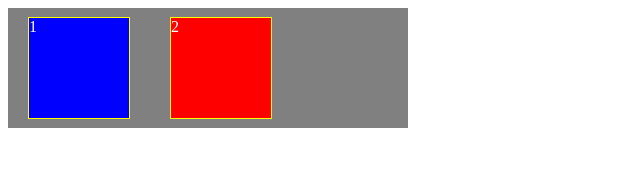
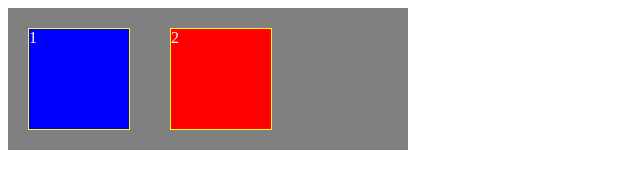
Before and after one commit to cvV78EeZ/HTML, a plain HTML site: page css_intro_issue/index.html in a window 1280 px wide. Shown: the whole page, without its empty margins (0-640 px from the left). Drawn offline with Linux system fonts and the light colour scheme.

Commit message:
長方形正方形styl.css修正

```diff
--- a/css_intro_issue/css/style.css
+++ b/css_intro_issue/css/style.css
@@ -1,10 +1,8 @@
 .f-container {
   width: 400px;
-  height: 120px;
+  height: auto;
    background-color: gray;
    display: flex;
-   -webkit-align-items: center;
-    align-items: center;
 }
 
 .f-box {
@@ -17,12 +15,8 @@
 
 .blue {
   background-color: blue;
-  -webkit-align-items: center;
-  align-self: center;
 }
 
 .red {
   background-color: red;
-  -webkit-align-items: center;
-  align-self: center;
 }
```
